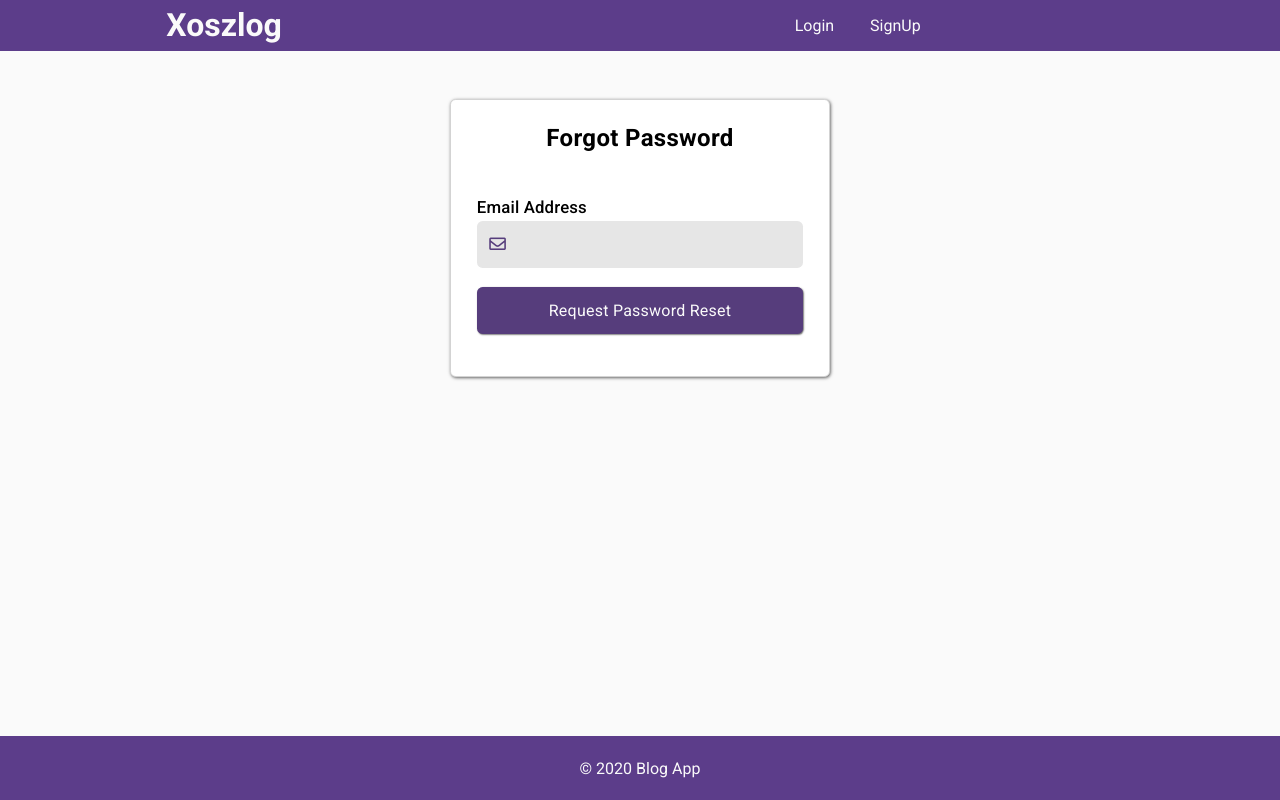
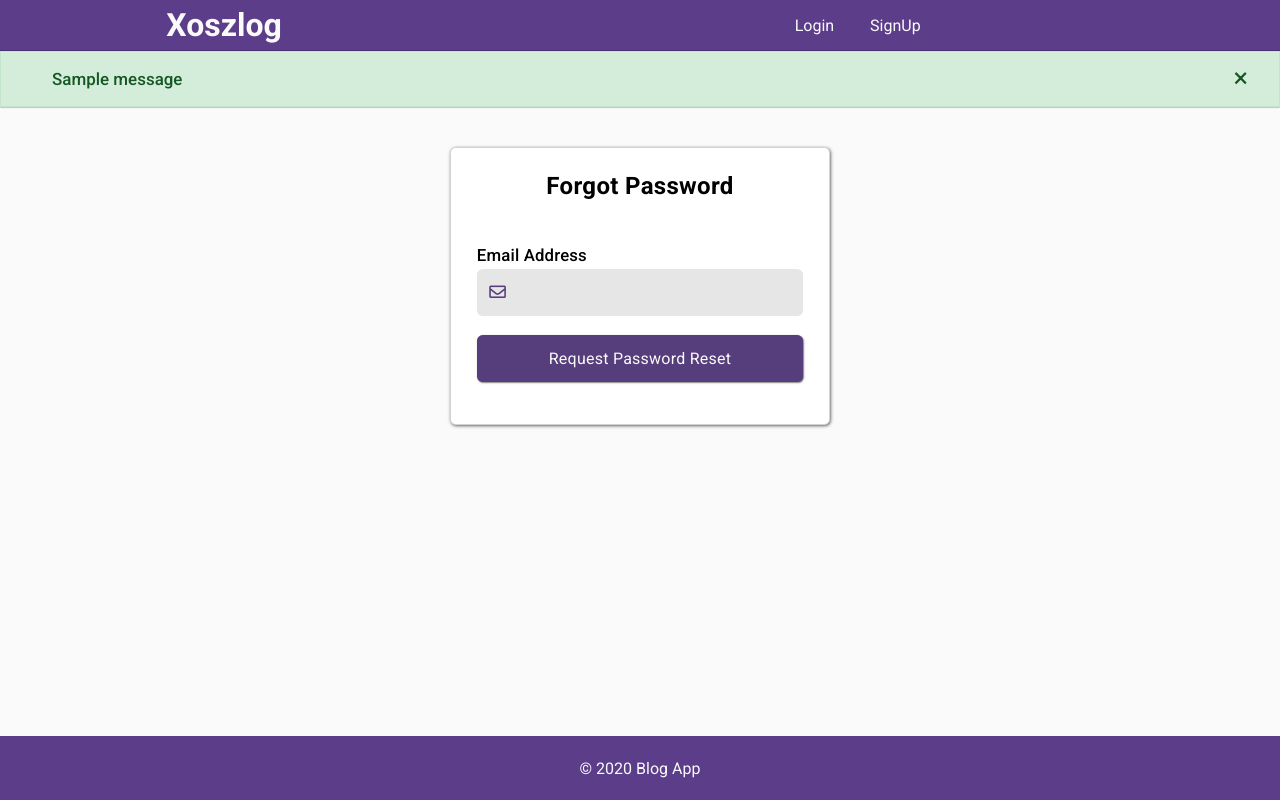
Before and after one commit to Seth250/blog-app, a Django app: page /password-reset/ in a window 1280 px wide. Run offline with Django 3.2, Linux system fonts and the light colour scheme; tables that the repository leaves empty hold one stand-in row (values such as "Sample post"); one stand-in notice (Sample message) is shown; some libraries are stand-ins or nearby versions.

Commit message:
minor temporary changes

```diff
--- a/blog/static/blog/js/main.js
+++ b/blog/static/blog/js/main.js
@@ -39,9 +39,10 @@ function objectActionToggle(eventTarget, oppElem){
       }).catch((err) => console.log(err));
 }
 
-const initialize = () => {
+const main = () => {
+    console.log('ok');
     const postDetail = document.querySelector('.post-detail');
     postDetail.addEventListener('click', delegateClickEvent, false);
 }
 
-window.addEventListener('load', initialize, false);
+window.addEventListener('load', main, false);
--- a/blog/templates/blog/base.html
+++ b/blog/templates/blog/base.html
@@ -40,6 +40,17 @@
 				</nav>
 			</header>
 			<main role="main" class="main-content">
+				{% if messages %}
+					<div class="message-container">
+						{% for message in messages %}
+							<div class="message message-{{ message.tags }}">
+								<p>{{ message }}</p>
+								<span class="close">&times;</span>
+							</div>
+						{% endfor %}
+					</div>
+				{% endif %}
+
 				{% block content %}
 				{% endblock content %}
 			</main>
@@ -48,6 +59,7 @@
 			</footer>
 		</div>
 
+		<script src="{% static 'js/main.js' %}"></script>
 		{% block script %}
 		{% endblock script %}
 	</body>
--- a/blog/views.py
+++ b/blog/views.py
@@ -4,6 +4,7 @@ from .forms import PostForm, CommentForm
 from django.views.generic.detail import SingleObjectMixin
 # from django.core.exceptions import PermissionDenied
 from django.contrib.auth.mixins import LoginRequiredMixin
+from django.contrib import messages
 from django.http import JsonResponse
 from django.db import transaction
 from django.urls import reverse
@@ -68,16 +69,16 @@ class PostCreateView(CreateView):
 	def get_success_url(self):
 		return reverse(
 			'userprofiles:draft_preview',
-			kwargs={'username': self.request.user.username, 'slug': self.object.slug, 'pk': self.object.pk}
+			kwargs={'slug': self.object.slug, 'pk': self.object.pk}
 		)
 
 	def form_valid(self, form):
 		form.instance.author = self.request.user
+		messages.info(self.request, 'Draft has been Created!')
 		return super().form_valid(form)
 
 
 class PostUpdateView(UpdateView):
-	# model = Post
 	query_pk_and_slug = True
 	form_class = PostForm
 
@@ -90,6 +91,7 @@ class PostUpdateView(UpdateView):
 
 	def form_valid(self, form):
 		form.instance.author = self.request.user
+		messages.success(self.request, 'Your Post has been Successfully Updated!')
 		return super().form_valid(form)
 
 
--- a/userprofiles/templates/userprofiles/profile.html
+++ b/userprofiles/templates/userprofiles/profile.html
@@ -6,7 +6,7 @@
 
 <!-- Edit Username here to full name -->
 {% block content %}
-  {% if messages %}
+  <!-- {% if messages %}
     <div class="message-container">
       {% for message in messages %}
         <div class="message message-{{ message.tags }}">
@@ -15,7 +15,7 @@
         </div>
       {% endfor %}
     </div>
-  {% endif %}
+  {% endif %} -->
   <div class="container-acc pfl-col">
     <div class="pfl-col__header">
       <div class="pfl-col__img-container">
--- a/userprofiles/views.py
+++ b/userprofiles/views.py
@@ -96,6 +96,7 @@ class UserDraftUpdateView(UpdateView):
 		return self.request.user.posts.drafted()
 
 	def get_success_url(self):
+		messages.info(self.request, 'Draft has been Updated!')
 		return reverse('userprofiles:draft_preview', kwargs={'slug': self.object.slug, 'pk': self.object.pk})
 
 
@@ -119,6 +120,7 @@ class UserDraftPublishView(SingleObjectMixin, View):
 	def post(self, request, *args, **kwargs):
 		obj = self.get_object()
 		obj.publish()
+		messages.success(request, 'Post has been Published Successfully!')
 		return redirect(obj.get_absolute_url())
 
 
```
